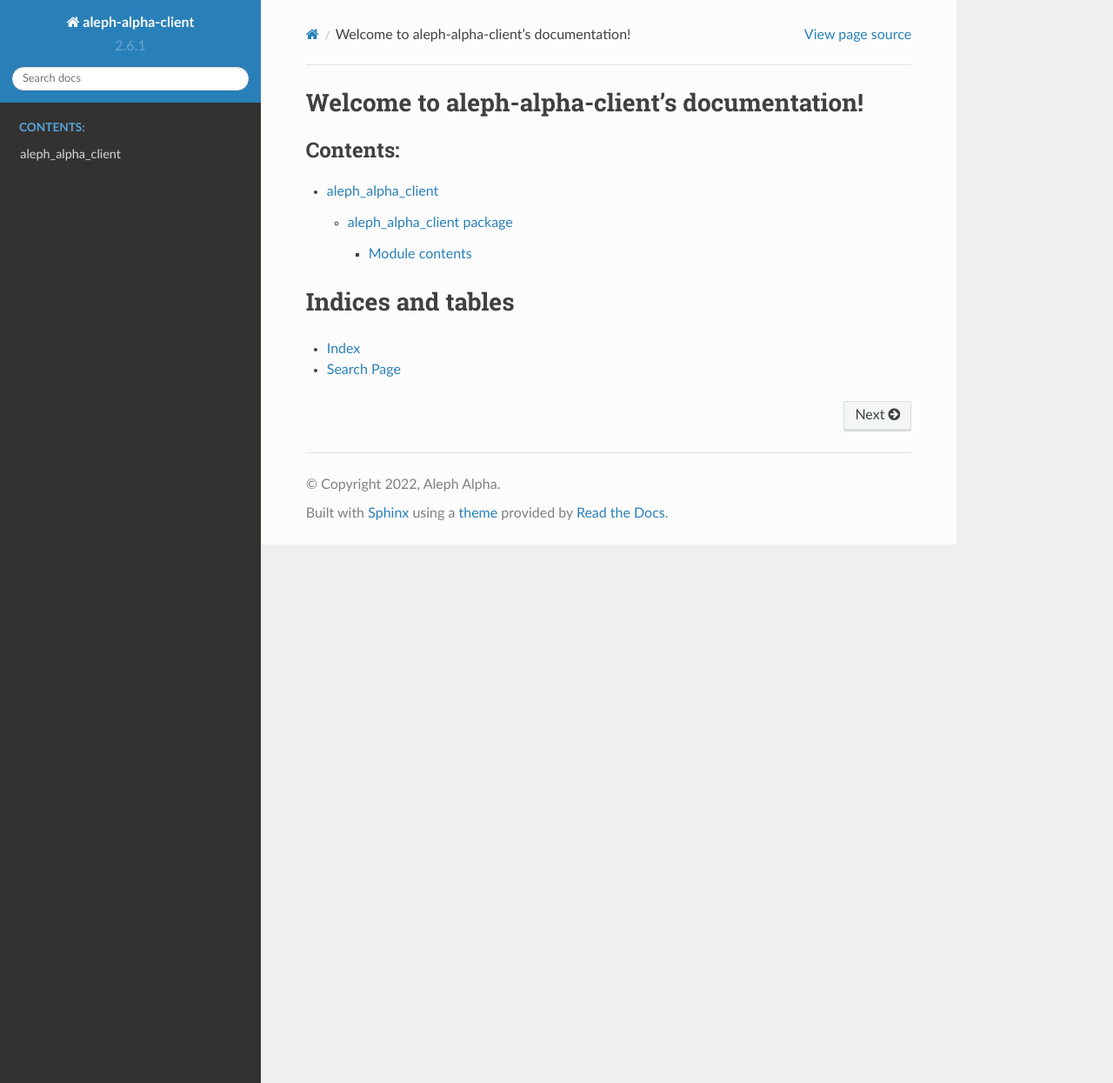
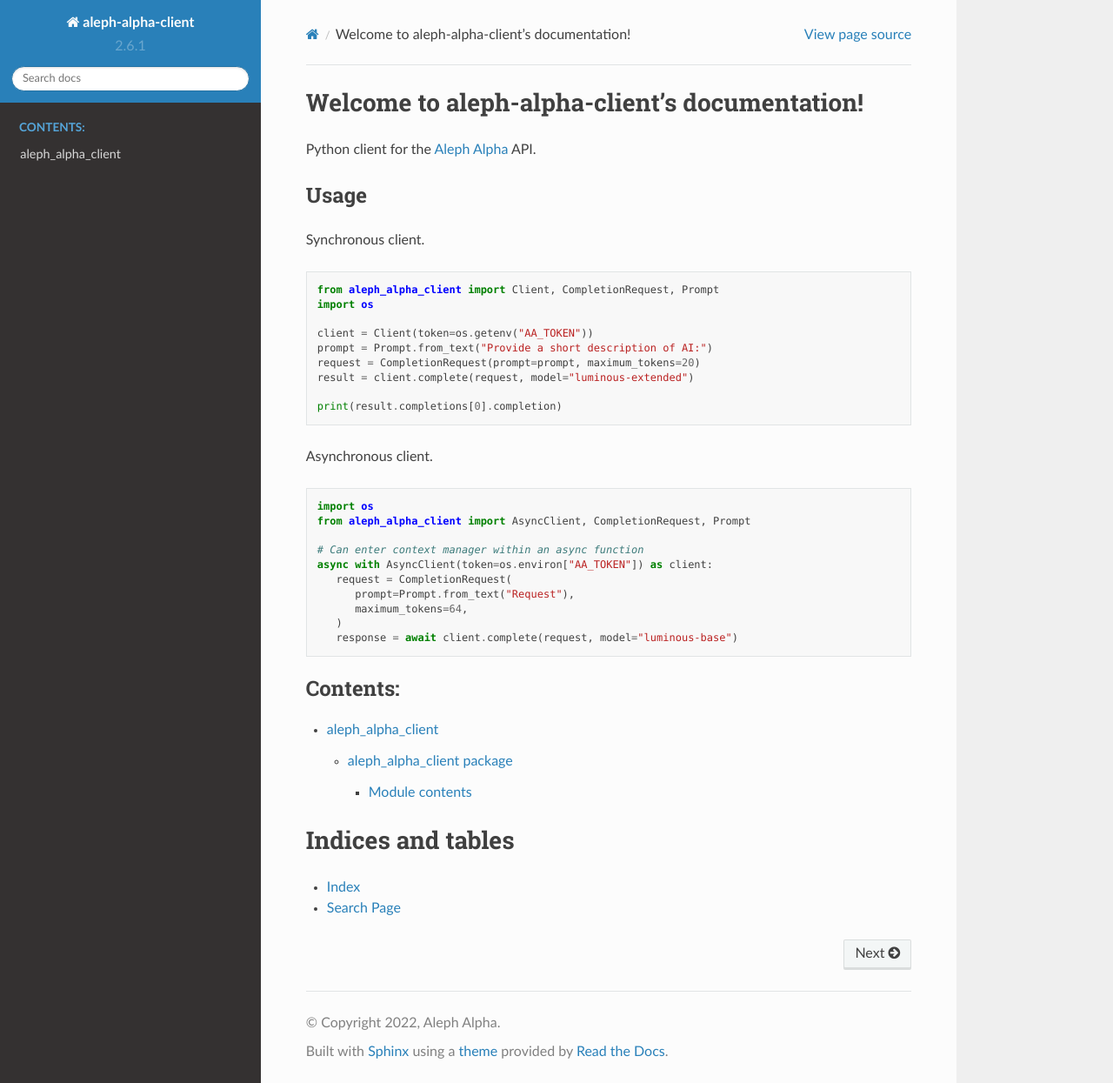
Before and after one commit to Aleph-Alpha/aleph-alpha-client, a Sphinx documentation site: the page built from docs/source/index.rst, in a window 1280 px wide and 1245 px high. Shown: the whole window at 87% size. Built offline with Sphinx 7.4.7 and the Read the Docs theme 2.0.0, drawn with Linux system fonts in a browser that asks for light colours.

Commit message:
Add usage to index

```diff
--- a/docs/source/conf.py
+++ b/docs/source/conf.py
@@ -8,23 +8,21 @@
 # -- Project information -----------------------------------------------------
 # https://www.sphinx-doc.org/en/master/usage/configuration.html#project-information
 
-project = 'aleph-alpha-client'
-copyright = '2022, Aleph Alpha'
-author = 'Aleph Alpha'
+project = "aleph-alpha-client"
+copyright = "2022, Aleph Alpha"
+author = "Aleph Alpha"
 version = aleph_alpha_client.__version__
 
 # -- General configuration ---------------------------------------------------
 # https://www.sphinx-doc.org/en/master/usage/configuration.html#general-configuration
 
-extensions = ['sphinx.ext.autodoc', 'sphinx.ext.viewcode']
+extensions = ["sphinx.ext.autodoc", "sphinx.ext.viewcode"]
 
-templates_path = ['_templates']
+templates_path = ["_templates"]
 exclude_patterns = []
-
 
 
 # -- Options for HTML output -------------------------------------------------
 # https://www.sphinx-doc.org/en/master/usage/configuration.html#options-for-html-output
 
-html_theme = 'sphinx_rtd_theme'
-html_static_path = ['_static']
+html_theme = "sphinx_rtd_theme"
--- a/docs/source/index.rst
+++ b/docs/source/index.rst
@@ -5,6 +5,40 @@
 
 Welcome to aleph-alpha-client's documentation!
 ==============================================
+
+Python client for the `Aleph Alpha`_ API.
+
+Usage
+-----
+
+Synchronous client.
+
+.. code:: python
+
+      from aleph_alpha_client import Client, CompletionRequest, Prompt
+      import os
+
+      client = Client(token=os.getenv("AA_TOKEN"))
+      prompt = Prompt.from_text("Provide a short description of AI:")
+      request = CompletionRequest(prompt=prompt, maximum_tokens=20)
+      result = client.complete(request, model="luminous-extended")
+
+      print(result.completions[0].completion)
+
+Asynchronous client.
+
+.. code:: python
+
+   import os
+   from aleph_alpha_client import AsyncClient, CompletionRequest, Prompt
+
+   # Can enter context manager within an async function
+   async with AsyncClient(token=os.environ["AA_TOKEN"]) as client:
+      request = CompletionRequest(
+         prompt=Prompt.from_text("Request"),
+         maximum_tokens=64,
+      )
+      response = await client.complete(request, model="luminous-base")
 
 .. toctree::
    :maxdepth: 4
@@ -18,3 +52,5 @@
 
 * :ref:`genindex`
 * :ref:`search`
+
+.. _Aleph Alpha: https://aleph-alpha.com
```
